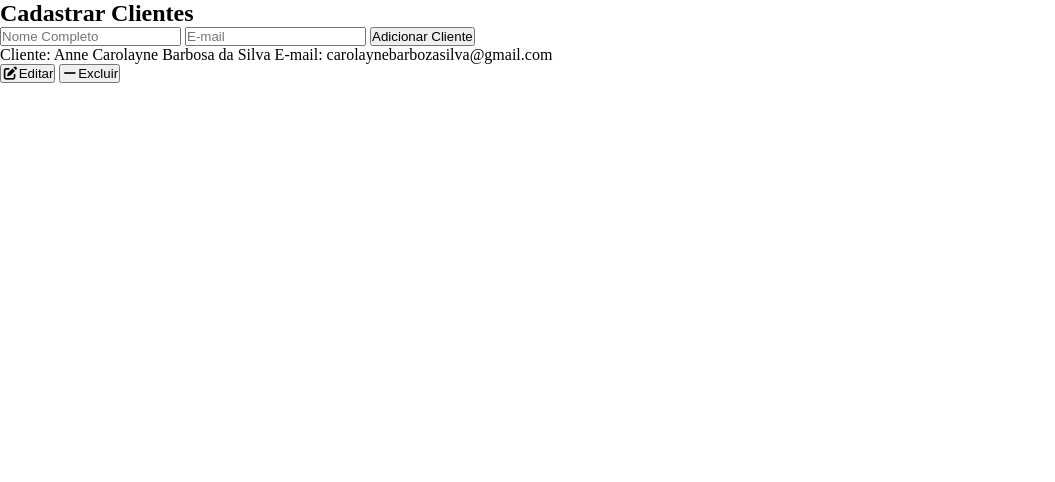
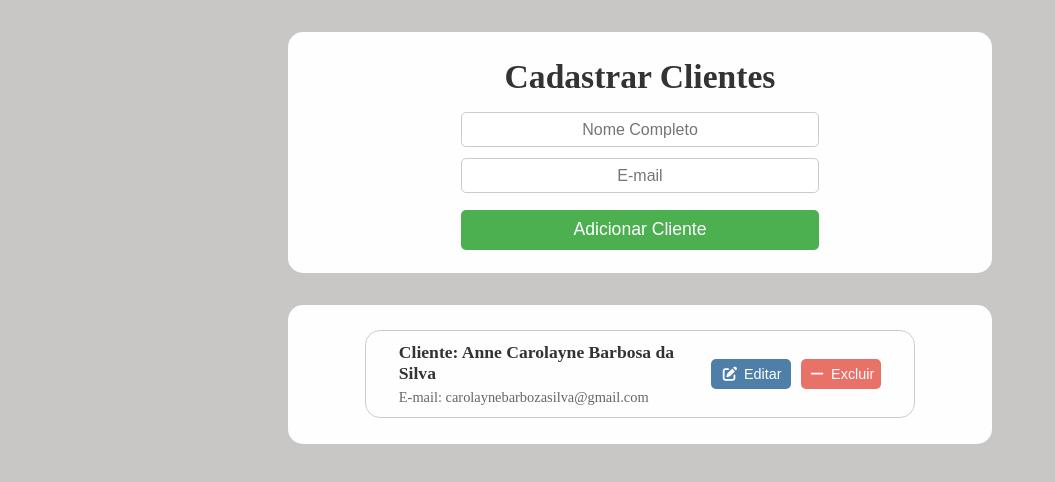
Before and after one commit to annesilv4/API-Clientes, a plain HTML site: page index.html in a window 1280 px wide. Shown: the whole page, without its empty margins (0-1055 px from the left). Drawn offline with Linux system fonts and the light colour scheme.

Commit message:
Estilização completa tanto do form quanto da lista de clientes

```diff
--- a/CSS/style.css
+++ b/CSS/style.css
@@ -4,3 +4,153 @@
   padding: 0;
   box-sizing: border-box;
 }
+
+/* BODY */
+body {
+  height: 90vh;
+  background-color: #c9c6c6;
+  display: flex;
+  align-items: center;
+  flex-direction: column;
+  padding-top: 2.5%;
+}
+
+/* FORM */
+#container {
+  width: 55%;
+  height: 35%;
+  background-color: #fefefe;
+  border-radius: 15px;
+  padding: 2% 6%;
+}
+
+#container h1 {
+  text-align: center;
+  font-size: 2.1rem;
+  margin-bottom: 3%;
+  color: #333;
+}
+
+form {
+  display: flex;
+  align-items: center;
+  flex-direction: column;
+  gap: 2%;
+}
+
+/* INPUT'S NAME E EMAIL */
+input {
+  width: 65%;
+  height: 35px;
+  text-align: center;
+  border-radius: 5px;
+  border: 1px solid #ccc;
+  padding: 0 10px;
+  font-size: 1rem;
+  margin-bottom: 3%;
+}
+
+input:first-child {
+  margin-bottom: 2%;
+}
+
+/* BOTÃO DE ADICIONAR CLIENTE */
+#btn-add {
+  width: 65%;
+  height: 40px;
+  border: none;
+  border-radius: 5px;
+  background-color: #4caf50;
+  color: white;
+  font-size: 1.1rem;
+  cursor: pointer;
+  transition: background-color 0.3s ease;
+}
+
+#btn-add:hover {
+  background-color: #48794c;
+}
+
+/* LISTA DE CLIENTES */
+ul {
+  list-style-type: none;
+  width: 55%;
+  max-height: 60%;
+  background-color: #fefefe;
+  margin-top: 2.5%;
+  padding: 2% 6%;
+  border-radius: 15px;
+  overflow-y: auto;
+  display: flex;
+  justify-content: center;
+}
+
+.item-clientes {
+  width: 100%;
+  border-radius: 15px;
+  display: flex;
+  justify-content: space-between;
+  align-items: center;
+  padding: 2% 6%;
+  border: 1px solid #ccc;
+}
+
+/* INFOS CLIENTES {NOME E E-MAIL} */
+.info-clientes {
+  display: flex;
+  flex-direction: column;
+}
+
+.usuario {
+  font-weight: bold;
+  font-size: 1.1rem;
+  color: #333;
+}
+
+.usuario-email {
+  font-size: 0.9rem;
+  color: #666;
+  margin-top: 5px;
+}
+
+/* BOTÕES {EDITAR E EXCLUIR} */
+.btn-infos {
+  display: flex;
+  gap: 10px;
+}
+
+.btn-editar,
+.btn-delete {
+  width: 80px;
+  height: 30px;
+  border: none;
+  border-radius: 5px;
+  color: white;
+  font-size: 0.9rem;
+  cursor: pointer;
+  transition: background-color 0.3s ease;
+}
+
+.btn-editar {
+  background-color: #4d7fa9;
+}
+
+.btn-editar i {
+    margin-right: 5px;
+}
+
+.btn-editar:hover {
+  background-color: #1976d2;
+}
+
+.btn-delete {
+  background-color: #e87168;
+}
+
+.btn-delete i {
+    margin-right: 5px;
+}
+
+.btn-delete:hover {
+  background-color: #d32f2f;
+}
```
